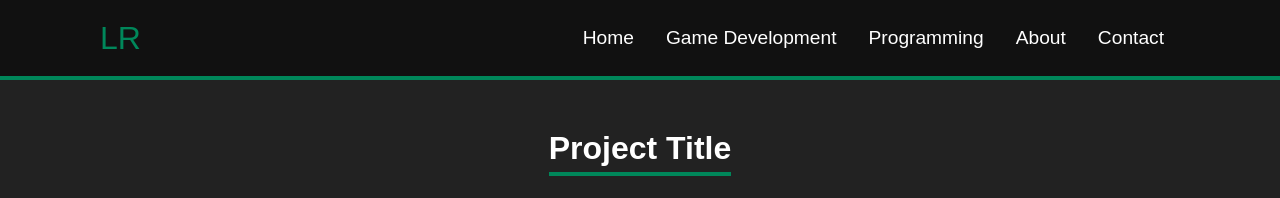
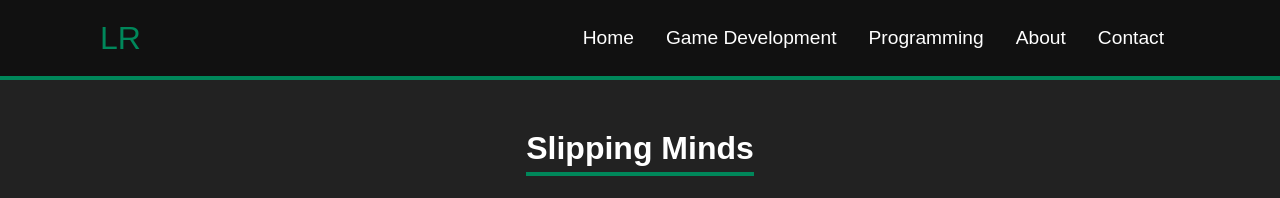
Before and after one commit to LiamRickman/LiamRickman.github.io, a plain HTML site: page Game Development/slipping-minds.html in a window 1280 px wide. Shown: the top 198 px of the page. Drawn offline with Linux system fonts and the light colour scheme.

Commit message:
Updated Slipping Minds title

```diff
--- a/Game Development/slipping-minds.html
+++ b/Game Development/slipping-minds.html
@@ -5,7 +5,7 @@
     <link rel="shortcut icon" type="image/png" href="../Files\Images\favicon.png">
     <link rel="stylesheet" href="../stylesheet-projects.css">
     <script src="https://kit.fontawesome.com/96805f0250.js" crossorigin="anonymous"></script>
-    <title>LR | Project Template</title>
+    <title>LR | Slipping Minds</title>
 </head>
 
 <body>
@@ -29,7 +29,7 @@
     <section class="section" id="summary">
         <div class="section_container">
             <div class="heading_container">
-                <h1 class="heading_text">Project Title</h1>
+                <h1 class="heading_text">Slipping Minds</h1>
                 <hr class="heading_underline">
             </div>
 
```
